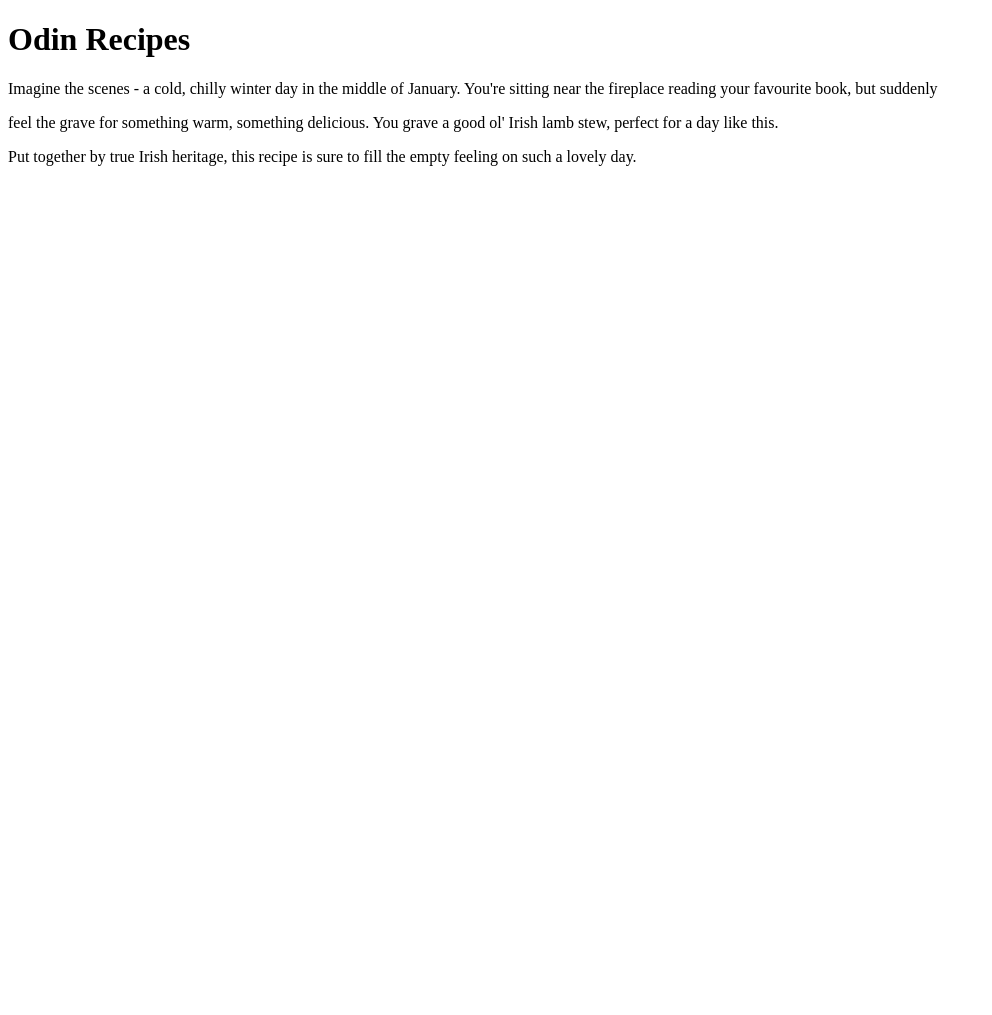
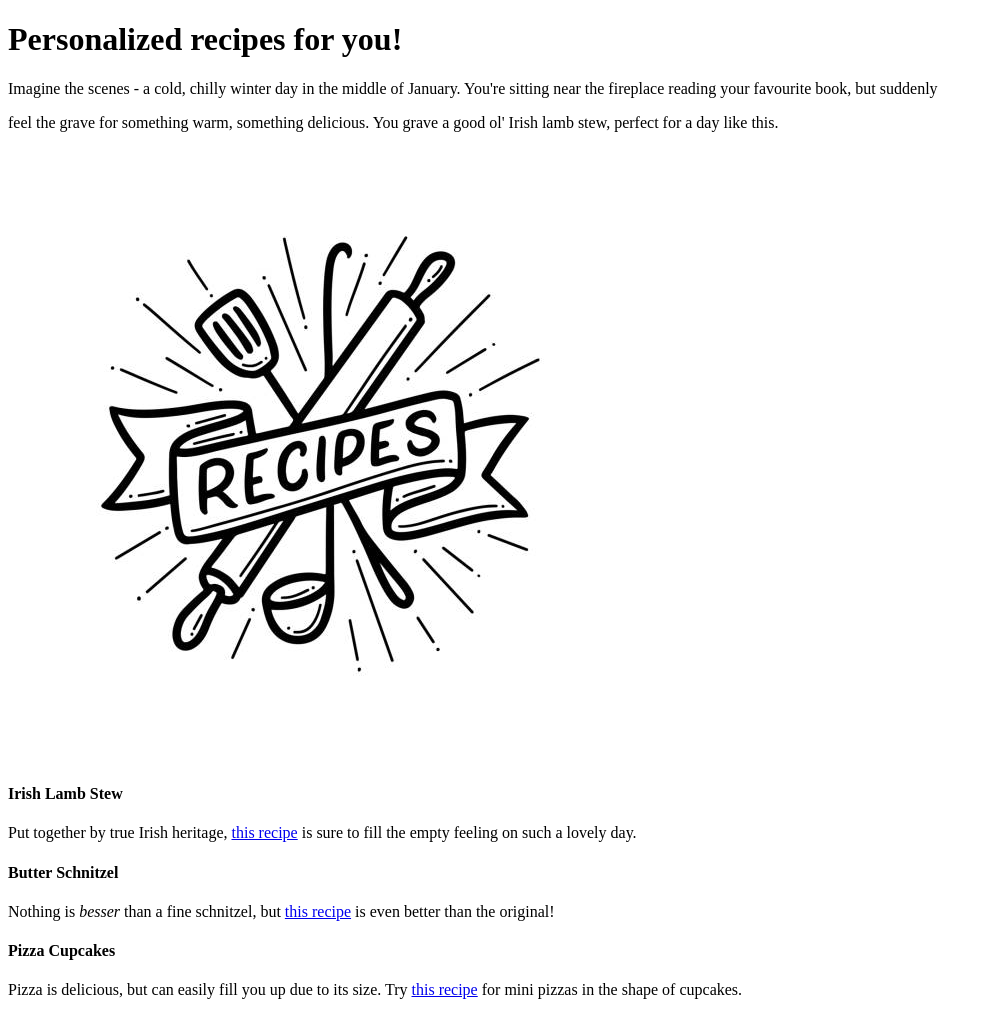
Before and after one commit to iRobSch/odin-recipes, a plain HTML site: page index.html in a window 1280 px wide. Shown: the whole page, without its empty margins (0-992 px from the left). Before the commit the page ends 800 px from the top, so only its background shows below. Drawn offline with Linux system fonts and the light colour scheme.

Commit message:
Design home page

```diff
--- a/index.html
+++ b/index.html
@@ -5,9 +5,20 @@
         <title>iRobSch Recipes Assignments</title>
     </head>
     <body>
-        <h1>Odin Recipes</h1>
+        <h1>Personalized recipes for you!</h1>
         <p>Imagine the scenes - a cold, chilly winter day in the middle of January. You're sitting near the fireplace reading your favourite book, but suddenly</p>
         <p>feel the grave for something warm, something delicious. You grave a good ol' Irish lamb stew, perfect for a day like this.</p>
-        <p>Put together by true Irish heritage, <a>this recipe</a> is sure to fill the empty feeling on such a lovely day.</p>
+        <img src="images/recipes.jpg" alt="Recipes Artwork">
+        <div>
+            <h4>Irish Lamb Stew</h4>
+            <p>Put together by true Irish heritage, <a href="recipes/irish_stew.html">this recipe</a> is sure to fill the empty feeling on such a lovely day.</p>
+        </div>
+        <div>
+            <h4>Butter Schnitzel</h4>
+            <p>Nothing is <em>besser</em> than a fine schnitzel, but <a href="recipes/butter_schnitzel.html">this recipe</a> is even better than the original!</p>
+        <div>
+            <h4>Pizza Cupcakes</h4>
+            <p>Pizza is delicious, but can easily fill you up due to its size. Try <a href="recipes/pizza_cupcakes.html">this recipe</a> for mini pizzas in the shape of cupcakes.</p>
+        </div>
     </body>
 </html>
```
Also changed, not shown: images/recipes.jpg (added).
